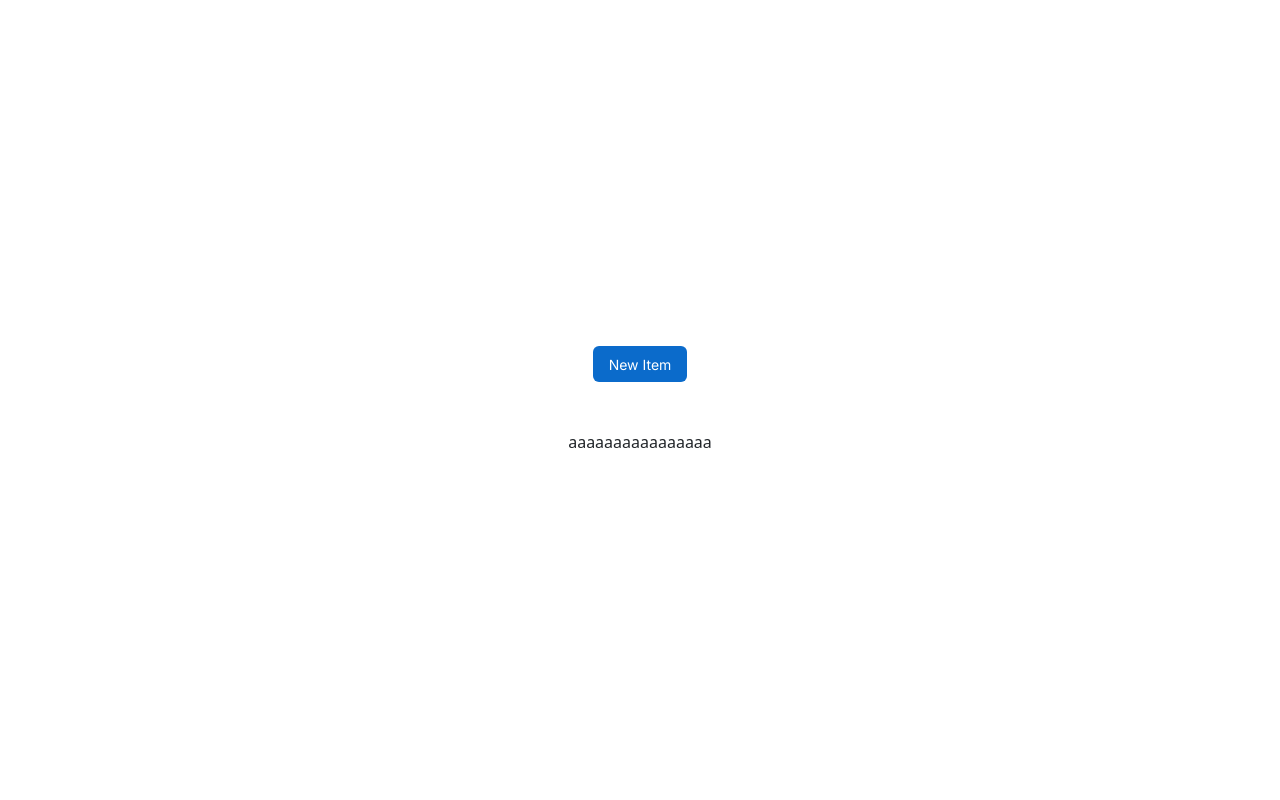
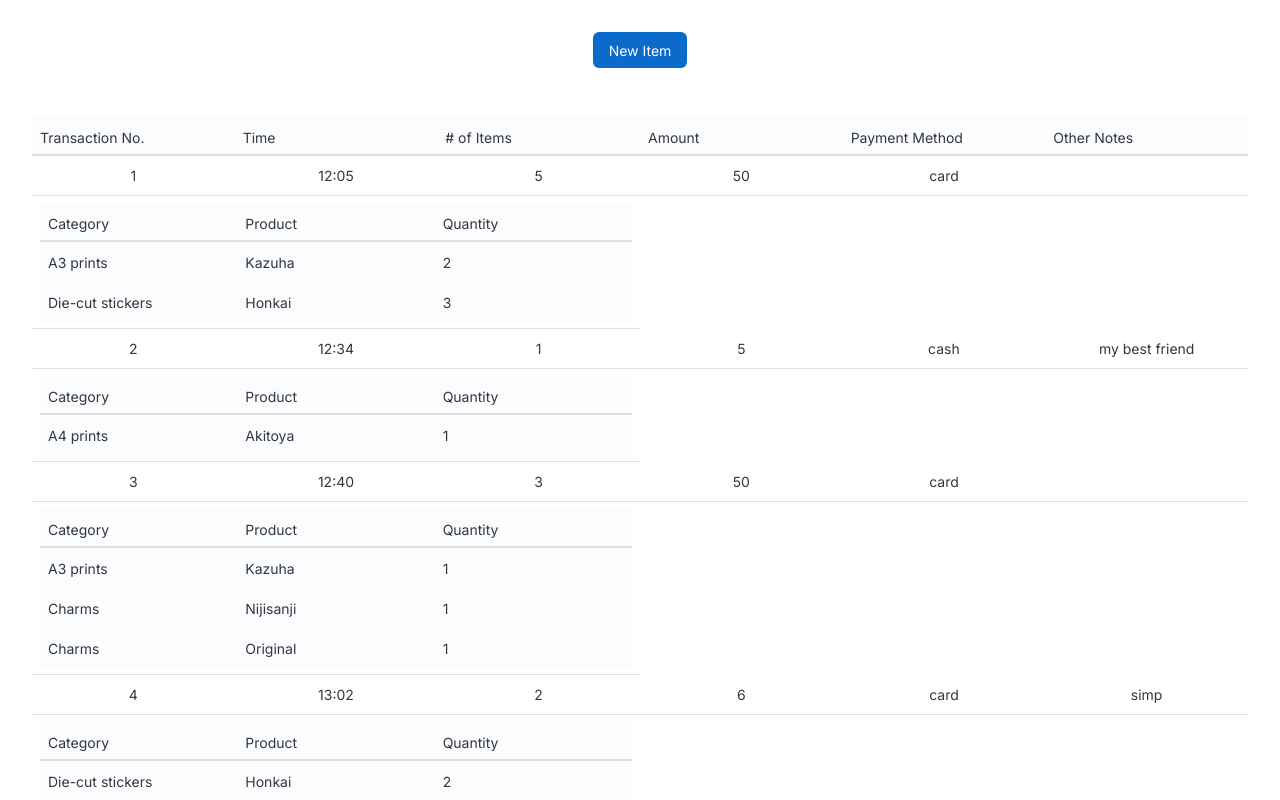
Before and after one commit to asunia27/hackutd23, a React (Vite) app: page / in a window 1280 px wide. Shown: the top 800 px of the page. Built offline with nearby package versions, Linux system fonts and the light colour scheme.

Commit message:
main table

```diff
--- /dev/null
+++ b/src/components/transaction-table.jsx
@@ -0,0 +1,71 @@
+import React from 'react';
+import { TRANSACS } from '../test-data';
+import Table from '@mui/joy/Table';
+
+
+function ItemInfo(props) {
+    const item = props;
+
+    return (
+        <React.Fragment>
+            <tbody>
+                <tr>
+                    <th>{item.category}</th>
+                    <th>{item.product}</th>
+                    <th>{item.quantity}</th>
+                </tr>
+            </tbody>
+        </React.Fragment>
+    )
+}
+
+
+export default function TransactionTable() {
+    return (
+        <React.Fragment>
+            <Table>
+                <thead>
+                    <tr>
+                        <th>Transaction No.</th>
+                        <th>Time</th>
+                        <th># of Items</th>
+                        <th>Amount</th>
+                        <th>Payment Method</th>
+                        <th>Other Notes</th>
+                    </tr>
+                </thead>
+                <tbody>
+                    {TRANSACS.map((t) => (
+                        <React.Fragment>
+                            <tr>
+                            <td>{t.id}</td>
+                            <td>{t.time}</td>
+                            <td>{t.numItems}</td>
+                            <td>{t.price}</td>
+                            <td>{t.method}</td>
+                            <td>{t.notes}</td>
+                            </tr>
+                            <tr>
+                                <td colSpan={3}>
+                                    <Table>
+                                        <thead>
+                                            <tr>
+                                                <th>Category</th>
+                                                <th>Product</th>
+                                                <th>Quantity</th>
+                                            </tr>
+                                        </thead>
+                                        {t.details.map((dtl) => (
+                                            <ItemInfo category={dtl.category} product={dtl.product} quantity={dtl.quantity} />
+                                        ))}
+                                    </Table>
+                                </td>
+                            </tr>
+                        </React.Fragment>
+                    ))}
+                </tbody>
+            </Table>
+
+        </React.Fragment>
+    )
+}
--- a/src/screens/overview.jsx
+++ b/src/screens/overview.jsx
@@ -1,4 +1,5 @@
 import Button from '@mui/joy/Button';
+import TransactionTable from '../components/transaction-table';
 import { useNavigate } from 'react-router-dom';
 
 const OverviewSC = () => {
@@ -15,7 +16,7 @@ const OverviewSC = () => {
                 <Button onClick={handleBtn}>New Item</Button>
             </div>
             <div>
-                aaaaaaaaaaaaaaaa
+                <TransactionTable/>
             </div>
         </>
     )
--- /dev/null
+++ b/src/test-data.js
@@ -0,0 +1,97 @@
+export const TRANSACS = [
+    {
+        id: 1,
+        time: '12:05',
+        numItems: 5,
+        price: 50,
+        method: 'card',
+        notes: '',
+        details: [
+            {
+                category: 'A3 prints',
+                product: 'Kazuha',
+                quantity: 2
+            },
+            {
+                category: 'Die-cut stickers',
+                product: 'Honkai',
+                quantity: 3
+            }
+        ]
+    },
+    {
+        id: 2,
+        time: '12:34',
+        numItems: 1,
+        price: 5,
+        method: 'cash',
+        notes: 'my best friend',
+        details: [
+            {
+                category: 'A4 prints',
+                product: 'Akitoya',
+                quantity: 1
+            }
+        ]
+    },
+    {
+        id: 3,
+        time: '12:40',
+        numItems: 3,
+        price: 50,
+        method: 'card',
+        notes: '',
+        details: [
+            {
+                category: 'A3 prints',
+                product: 'Kazuha',
+                quantity: 1
+            },
+            {
+                category: 'Charms',
+                product: 'Nijisanji',
+                quantity: 1
+            },
+            {
+                category: 'Charms',
+                product: 'Original',
+                quantity: 1
+            }
+        ]
+    },
+    {
+        id: 4,
+        time: '13:02',
+        numItems: 2,
+        price: 6,
+        method: 'card',
+        notes: 'simp',
+        details: [
+            {
+                category: 'Die-cut stickers',
+                product: 'Honkai',
+                quantity: 2
+            }
+        ]
+    },
+    {
+        id: 5,
+        time: '13:10',
+        numItems: 2,
+        price: 12,
+        method: 'Venmo',
+        notes: '',
+        details: [
+            {
+                category: 'Charms',
+                product: 'Nijisanji',
+                quantity: 1
+            },
+            {
+                category: 'Charms',
+                product: 'Original',
+                quantity: 1
+            }
+        ]
+    }
+]
```
